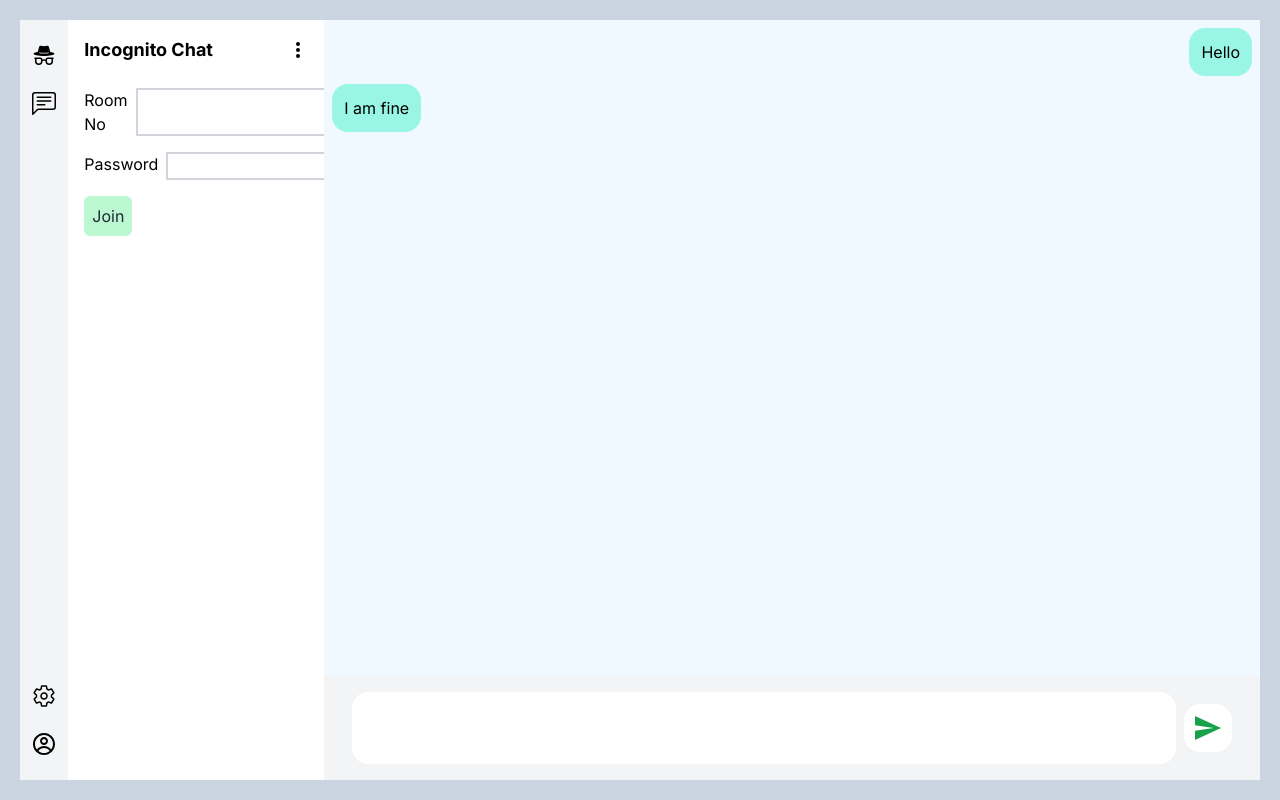
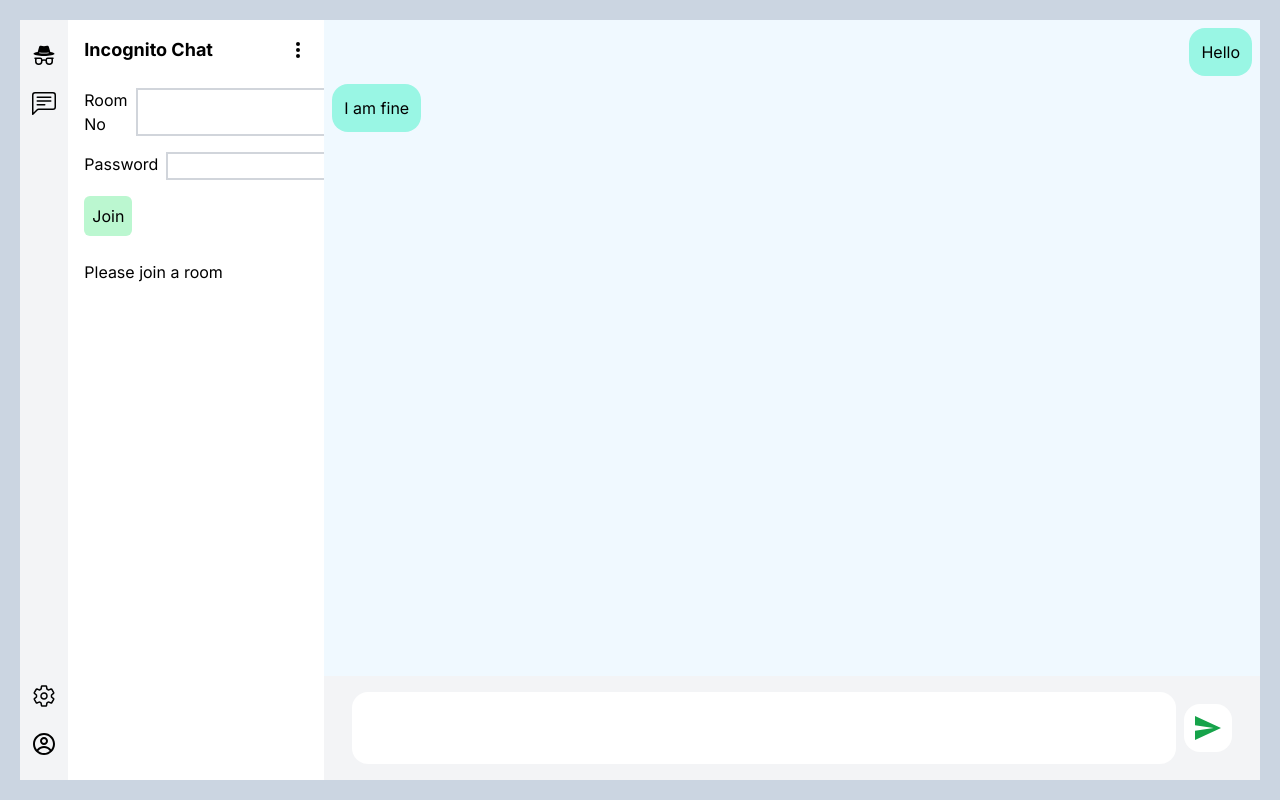
Before and after one commit to soufrabi/instant-web, a Next.js app: page / in a window 1280 px wide. Built offline with nearby package versions, Linux system fonts and the light colour scheme; no server answers.

Commit message:
Verify success of join-room event

```diff
--- a/src/app/page.tsx
+++ b/src/app/page.tsx
@@ -184,12 +184,22 @@ function ChatArea({ chatMessageList, sendMessage }: ChatAreaProps) {
 }
 
 type AnonChatSideBarProps = {
-    roomNumber: string,
-    setRoomNumber: React.Dispatch<React.SetStateAction<string>>
+    currentRoomNumber: string,
+    isInRoom: boolean,
+    joinRoom: (room: string) => void,
 }
 
-function AnonChatSideBar({ roomNumber, setRoomNumber }: AnonChatSideBarProps) {
+function AnonChatSideBar({ currentRoomNumber, isInRoom, joinRoom }: AnonChatSideBarProps) {
+    const [roomNumber, setRoomNumber] = React.useState<string>("")
     const [password, setPassword] = React.useState<string>("")
+    const statusMessage = React.useMemo<string>(() => {
+        if (isInRoom) {
+            return `Currently in Room No. ${currentRoomNumber} `
+        } else {
+            return "Please join a room"
+        }
+
+    }, [currentRoomNumber, isInRoom])
 
     const handleRoomNumberChange = (ev: React.ChangeEvent<HTMLInputElement>) => {
         setRoomNumber(ev.target.value)
@@ -200,11 +210,7 @@ function AnonChatSideBar({ roomNumber, setRoomNumber }: AnonChatSideBarProps) {
     }
 
     const handleJoinRoomButtonClick = () => {
-        const roomNumberTrimmed = roomNumber.trim()
-        if (roomNumberTrimmed.length > 0) {
-            socket.emit('join-room', roomNumber)
-        }
-
+        joinRoom(roomNumber)
     }
 
     return (
@@ -243,7 +249,7 @@ function AnonChatSideBar({ roomNumber, setRoomNumber }: AnonChatSideBarProps) {
             </div>
             <div className="flex flex-row gap-2 px-4 py-2">
                 <button
-                    className="text-gray-800 bg-green-200 p-2 rounded-md"
+                    className="bg-green-200 p-2 rounded-md"
                     onClick={handleJoinRoomButtonClick}
                 >
                     <span
@@ -255,6 +261,11 @@ function AnonChatSideBar({ roomNumber, setRoomNumber }: AnonChatSideBarProps) {
                     //     >Create</span>
                     // </button>
                 }
+            </div>
+            <div className="flex flex-row px-4 py-4">
+                <span
+                    className=""
+                >{statusMessage}</span>
             </div>
         </div>
 
@@ -300,14 +311,15 @@ export default function Home() {
     // const [transportName, setTransportName] = React.useState<any | null>(null)
     const [chatMessageList, setChatMessageList] = React.useState<Array<ChatMessageData>>(initialChatMessageList)
     const [appMode, setAppMode] = React.useState<AppMode>(AppMode.INCOGNITO_CHAT)
-    const [roomNumber, setRoomNumber] = React.useState<string>("")
+    const [currentRoomNumber, setCurrentRoomNumber] = React.useState<string>("")
+    const [isInRoom, setIsInRoom] = React.useState<boolean>(false)
 
     const appendToChatMessageList = (newChatMessage: ChatMessageData) => {
         setChatMessageList((prevList) => [...prevList, newChatMessage])
     }
 
     const sendMessage = (chatMessageText: string) => {
-        socket.emit('send-message', chatMessageText, roomNumber)
+        socket.emit('send-message', chatMessageText, currentRoomNumber)
     }
 
 
@@ -335,6 +347,19 @@ export default function Home() {
         })
     }
 
+    const joinRoom = (roomNumber: string) => {
+
+        const roomNumberTrimmed = roomNumber.trim()
+        if (roomNumberTrimmed.length > 0) {
+            socket.emit('join-room', roomNumberTrimmed, () => {
+                setIsInRoom(true)
+                setCurrentRoomNumber(roomNumber)
+            })
+        }
+    }
+
+
+
 
     React.useEffect(() => {
 
@@ -347,7 +372,7 @@ export default function Home() {
         socket.on("connect", onConnect)
         socket.on("disconnect", onDisconnect)
 
-        socket.on('receive-message', receiveMessage)
+        socket.on("receive-message", receiveMessage)
 
         return () => {
             socket.off("connect", onConnect)
@@ -366,13 +391,13 @@ export default function Home() {
             <LeftSmallSideBar appMode={appMode} setAppMode={setAppMode} />
 
             {
-                appMode === AppMode.INCOGNITO_CHAT && <AnonChatSideBar roomNumber={roomNumber} setRoomNumber={setRoomNumber} />
+                appMode === AppMode.INCOGNITO_CHAT && <AnonChatSideBar currentRoomNumber={currentRoomNumber} isInRoom={isInRoom} joinRoom={joinRoom} />
             }
             {
                 appMode === AppMode.SETTINGS && <SettingsSideBar />
             }
 
-            <ChatArea chatMessageList={chatMessageList} sendMessage={sendMessage} roomNumber={roomNumber} />
+            <ChatArea chatMessageList={chatMessageList} sendMessage={sendMessage} />
             {
                 // <div className="">
                 //     <p>Status : {isConnected ? "connected" : "disconnected"} </p>
```
